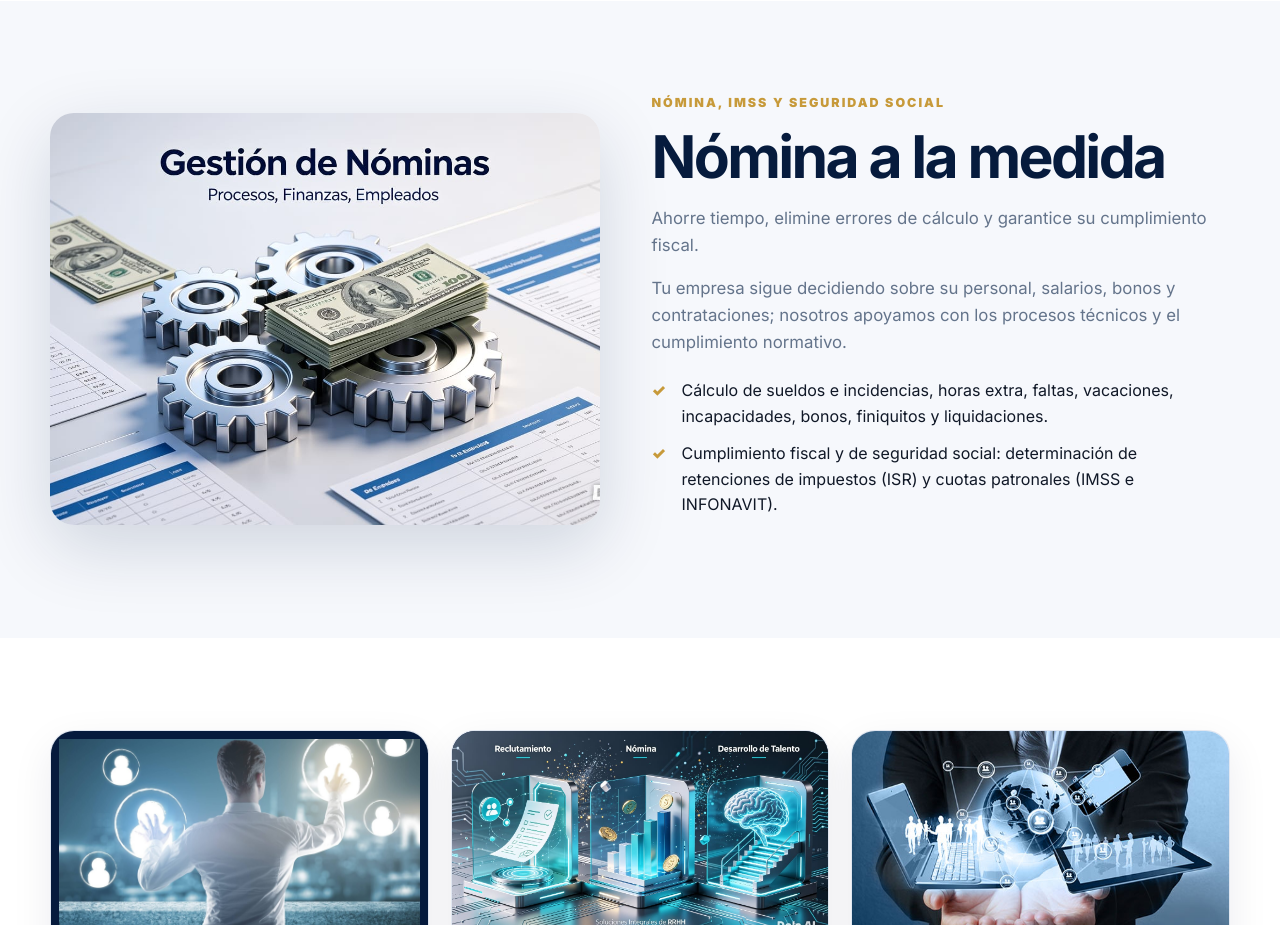
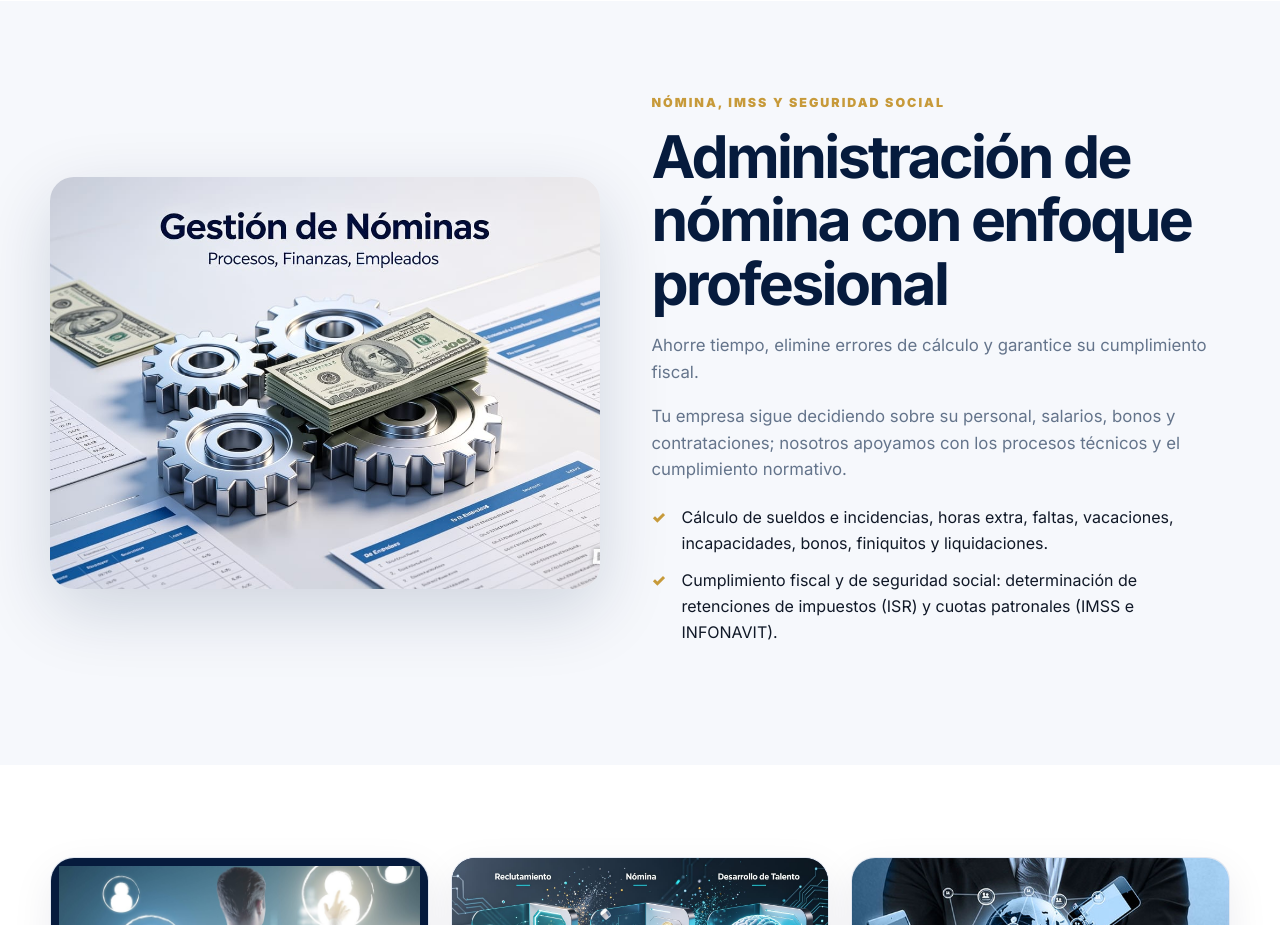
Before and after one commit to UlisesRp/SmartWork, a plain HTML site: page repse-nomina.html in a window 1280 px wide. Shown: the part 1280-2205 px from the top of the page. Drawn offline with Linux system fonts and the light colour scheme.

Commit message:
Version final Smart Work

```diff
--- a/repse-nomina.html
+++ b/repse-nomina.html
@@ -75,7 +75,7 @@
 
       <div class="section-copy reveal">
         <p class="eyebrow">Nómina, IMSS y seguridad social</p>
-        <h2>Nómina a la medida</h2>
+        <h2>Administración de nómina con enfoque profesional</h2>
         <p>
           Ahorre tiempo, elimine errores de cálculo y garantice su cumplimiento fiscal.
         </p>
```
Also changed, not shown: README.txt.
